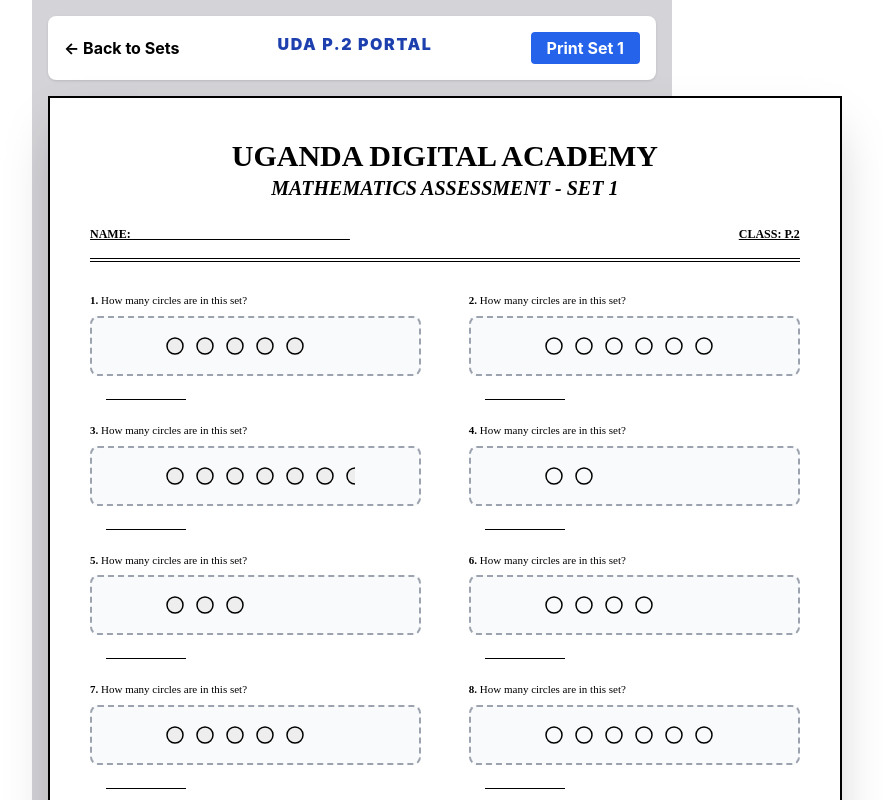
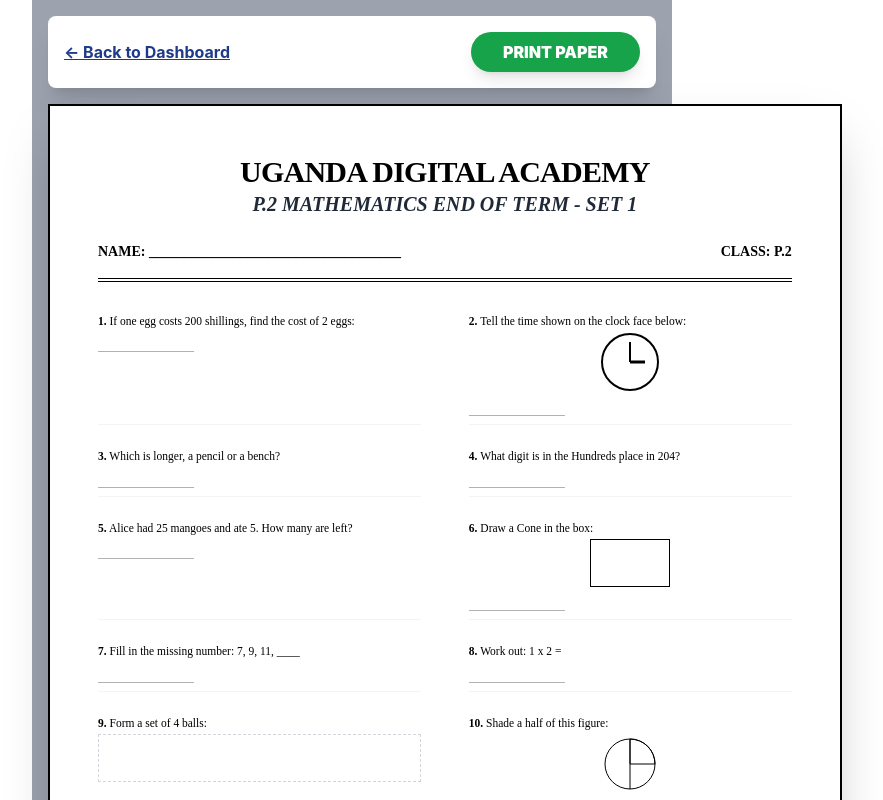
Before and after one commit to bwanking/asa, a React (Create React App) app: page /login in a window 1280 px wide. Both pictures are taken after a click on the button "SET 1". Shown: the top 800 px of the page, without its empty margins (288-1171 px from the left). Built offline with nearby package versions, Linux system fonts and the light colour scheme; the HTML template or start-up script is replaced by a standard one.

Commit message:
Update Login.jsx

```diff
--- a/src/pages/Login.jsx
+++ b/src/pages/Login.jsx
@@ -1,25 +1,31 @@
 import React, { useState } from 'react';
 
-// --- 1. DYNAMIC SVG LIBRARY (No images, keeps repo <500MB) ---
+// --- 1. DYNAMIC SVG LIBRARY (P2 Visual Aids) ---
 const MathSVG = {
-  SetObjects: ({ count, seed }) => (
-    <div className="flex justify-center border-2 border-dashed border-gray-400 p-2 my-2 rounded-lg bg-gray-50">
-      <svg width="200" height="40" viewBox="0 0 200 40">
+  SetObjects: ({ count, type }) => (
+    <div className="flex justify-center border-2 border-dotted border-gray-400 p-2 my-1 rounded bg-gray-50">
+      <svg width="160" height="40" viewBox="0 0 160 40">
         {Array.from({ length: count }).map((_, i) => (
-          <circle key={i} cx={20 + i * 30} cy="20" r={8} stroke="black" fill={seed % 2 === 0 ? "none" : "#eee"} strokeWidth="1.5" />
+          type === 'star' ?
+          <polygon key={i} points={`${15+i*25},5 ${18+i*25},15 ${28+i*25},15 ${20+i*25},22 ${23+i*25},32 ${15+i*25},25 ${7+i*25},32 ${10+i*25},22 ${2+i*25},15 ${12+i*25},15`} fill="none" stroke="black" /> :
+          <circle key={i} cx={15 + i * 25} cy="20" r="10" stroke="black" fill="none" />
         ))}
       </svg>
     </div>
   ),
-  Abacus: ({ value }) => (
-    <svg width="80" height="60" className="mx-auto my-1">
-      <line x1="20" y1="5" x2="20" y2="50" stroke="black" strokeWidth="2"/>
-      <line x1="40" y1="5" x2="40" y2="50" stroke="black" strokeWidth="2"/>
-      <line x1="60" y1="5" x2="60" y2="50" stroke="black" strokeWidth="2"/>
-      <rect x="5" y="50" width="70" height="6" fill="#000"/>
-      {Array.from({ length: value }).map((_, i) => (
-        <ellipse key={i} cx="60" cy={45 - i * 5} rx="6" ry="2.5" fill="white" stroke="black" />
-      ))}
+  Fraction: ({ part, total }) => (
+    <svg width="60" height="60" className="mx-auto my-1">
+      <circle cx="30" cy="30" r="25" stroke="black" fill="none" />
+      <line x1="30" y1="5" x2="30" y2="55" stroke="black" />
+      {total > 2 && <line x1="5" y1="30" x2="55" y2="30" stroke="black" />}
+      <path d="M30,30 L30,5 A25,25 0 0,1 55,30 Z" fill={part > 0 ? "#ccc" : "none"} stroke="black" />
+    </svg>
+  ),
+  Clock: ({ hr, min }) => (
+    <svg width="60" height="60" className="mx-auto my-1">
+      <circle cx="30" cy="30" r="28" stroke="black" fill="none" strokeWidth="2" />
+      <line x1="30" y1="30" x2="30" y2="10" stroke="black" strokeWidth="2" /> {/* Min hand */}
+      <line x1="30" y1="30" x2="45" y2="30" stroke="black" strokeWidth="3" /> {/* Hour hand */}
     </svg>
   )
 };
@@ -27,48 +33,59 @@
 const UgandaDigitalAcademy = () => {
   const [selectedSet, setSelectedSet] = useState(null);
 
-  // --- 2. THE UNIQUE CONTENT ENGINE ---
   const generateUniqueSet = (setId) => {
     let paperQuestions = [];
-
-    // This creates a unique "starting point" for every set
-    // Set 1 starts at 50, Set 2 starts at 100, Set 3 at 150...
-    const setBase = setId * 50;
+    const setBase = setId * 100; // Large jump to ensure variety
 
     for (let i = 1; i <= 50; i++) {
-      const qId = setBase + i; // This number is unique across all 5,000 questions
+      const qId = setBase + i;
       let q = { num: i, text: "", art: null };
 
-      // Distribute topics across the 50 questions
-      if (i <= 10) { // TOPIC: SETS
-        const count = (qId % 6) + 2;
-        q.text = `How many circles are in this set?`;
-        q.art = <MathSVG.SetObjects count={count} seed={qId} />;
-      }
-      else if (i <= 20) { // TOPIC: NUMBERS
-        if (i % 4 === 0) {
-          const val = (qId % 9) + 1;
-          q.text = `What digit is on the ones rod?`;
-          q.art = <MathSVG.Abacus value={val} />;
-        } else {
-          const num = 100 + (qId % 700) + (i * 2);
-          q.text = `Write ${num} in number names:`;
-        }
-      }
-      else if (i <= 40) { // TOPIC: OPERATIONS
-        const n1 = 20 + (qId % 50) + i;
-        const n2 = 5 + (qId % 15);
-        if (i % 2 === 0) {
-          q.text = `Work out: ${n1} + ${n2} =`;
-        } else {
-          q.text = `Find the difference: ${n1 + 10} - ${n2} =`;
-        }
-      }
-      else { // TOPIC: GEOMETRY & MEASUREMENT
-        const items = ["Rectangle", "Triangle", "Square", "Kite", "Pot", "Tree", "Cup"];
-        const pick = items[qId % items.length];
-        q.text = `Draw a ${pick} in the box below:`;
-        q.art = <div className="h-16 w-24 border border-black border-dotted mx-auto my-2"></div>;
+      // ROLLING TOPIC LOGIC - Each set will feel different
+      const topicSelector = (i + setId) % 10;
+
+      switch(topicSelector) {
+        case 0: // SETS
+          const cnt = (qId % 4) + 3;
+          q.text = `Form a set of ${cnt} ${qId % 2 === 0 ? 'cups' : 'balls'}:`;
+          q.art = <div className="h-12 w-full border border-dashed border-gray-300 mt-1"></div>;
+          break;
+        case 1: // FRACTIONS
+          q.text = `Shade a ${qId % 2 === 0 ? 'half' : 'quarter'} of this figure:`;
+          q.art = <MathSVG.Fraction part={0} total={qId % 2 === 0 ? 2 : 4} />;
+          break;
+        case 2: // MONEY (UGX)
+          const price = (qId % 5 + 1) * 100;
+          q.text = `If one egg costs ${price} shillings, find the cost of 2 eggs:`;
+          break;
+        case 3: // TIME
+          q.text = `Tell the time shown on the clock face below:`;
+          q.art = <MathSVG.Clock />;
+          break;
+        case 4: // MEASUREMENT (Weight/Length)
+          const items = ["ruler", "pencil", "bench"];
+          q.text = `Which is longer, a ${items[qId % 3]} or a ${items[(qId+1)%3]}?`;
+          break;
+        case 5: // PLACE VALUE
+          const num = 100 + (qId % 800);
+          q.text = `What digit is in the ${qId % 2 === 0 ? 'Hundreds' : 'Tens'} place in ${num}?`;
+          break;
+        case 6: // WORD PROBLEMS (Addition/Subtraction)
+          const names = ["Musa", "Alice", "Okello", "Babirye"];
+          const fruit = ["mangoes", "oranges", "apples"];
+          q.text = `${names[qId%4]} had ${20 + qId%10} ${fruit[qId%3]} and ate ${5 + qId%5}. How many are left?`;
+          break;
+        case 7: // GEOMETRY
+          const shapes = ["Square", "Cylinder", "Cone", "Circle"];
+          q.text = `Draw a ${shapes[qId % 4]} in the box:`;
+          q.art = <div className="h-12 w-20 border border-black mx-auto mt-1"></div>;
+          break;
+        case 8: // PATTERNS
+          const start = qId % 10;
+          q.text = `Fill in the missing number: ${start}, ${start+2}, ${start+4}, ____`;
+          break;
+        default: // MENTAL MATH
+          q.text = `Work out: ${(qId % 12) + 1} x 2 =`;
       }
       paperQuestions.push(q);
     }
@@ -77,18 +94,14 @@
 
   if (selectedSet === null) {
     return (
-      <div className="p-10 bg-gray-100 min-h-screen">
+      <div className="p-10 bg-blue-50 min-h-screen font-sans">
         <header className="text-center mb-10">
-          <h1 className="text-4xl font-black text-blue-900">UGANDA DIGITAL ACADEMY</h1>
-          <p className="text-lg font-bold text-gray-600">P.2 MATHEMATICS - 100 UNIQUE SETS</p>
+          <h1 className="text-5xl font-black text-blue-900 drop-shadow-md">UGANDA DIGITAL ACADEMY</h1>
+          <p className="text-xl font-bold text-blue-700 mt-2">P.2 Mathematics Curriculum Bank</p>
         </header>
-        <div className="grid grid-cols-2 sm:grid-cols-5 lg:grid-cols-10 gap-3 max-w-6xl mx-auto">
+        <div className="grid grid-cols-2 sm:grid-cols-5 lg:grid-cols-10 gap-4 max-w-6xl mx-auto">
           {Array.from({ length: 100 }, (_, i) => (
-            <button
-              key={i + 1}
-              onClick={() => setSelectedSet(i + 1)}
-              className="p-4 bg-white border-2 border-blue-800 rounded-lg hover:bg-blue-800 hover:text-white font-bold transition-all shadow"
-            >
+            <button key={i+1} onClick={() => setSelectedSet(i+1)} className="p-4 bg-white border-2 border-blue-900 rounded-xl hover:bg-blue-900 hover:text-white font-black transition-all shadow-lg transform hover:scale-105">
               SET {i + 1}
             </button>
           ))}
@@ -100,18 +113,17 @@
   const questions = generateUniqueSet(selectedSet);
 
   return (
-    <div className="min-h-screen bg-zinc-300 p-4">
-      <div className="no-print mb-4 flex justify-between max-w-[210mm] mx-auto bg-white p-4 rounded-lg shadow">
-        <button onClick={() => setSelectedSet(null)} className="font-bold">← Back to Sets</button>
-        <span className="font-black text-blue-800 tracking-widest">UDA P.2 PORTAL</span>
-        <button onClick={() => window.print()} className="bg-blue-600 text-white px-4 py-1 rounded font-bold">Print Set {selectedSet}</button>
+    <div className="min-h-screen bg-gray-400 p-4">
+      <div className="no-print mb-4 flex justify-between max-w-[210mm] mx-auto bg-white p-4 rounded-lg shadow-xl">
+        <button onClick={() => setSelectedSet(null)} className="font-bold text-blue-900 underline">← Back to Dashboard</button>
+        <button onClick={() => window.print()} className="bg-green-600 text-white px-8 py-2 rounded-full font-black shadow-lg hover:bg-green-700">PRINT PAPER</button>
       </div>
 
-      <div className="paper bg-white p-10 mx-auto w-[210mm] min-h-[297mm] shadow-2xl border-2 border-black">
+      <div className="paper bg-white p-12 mx-auto w-[210mm] min-h-[297mm] shadow-2xl border-2 border-black relative">
         <div className="text-center border-b-4 border-double border-black pb-4 mb-8">
-          <h1 className="text-3xl font-black">UGANDA DIGITAL ACADEMY</h1>
-          <h2 className="text-xl font-bold italic">MATHEMATICS ASSESSMENT - SET {selectedSet}</h2>
-          <div className="flex justify-between mt-6 text-xs font-bold underline">
+          <h1 className="text-3xl font-black tracking-tight">UGANDA DIGITAL ACADEMY</h1>
+          <h2 className="text-xl font-bold italic text-gray-800">P.2 MATHEMATICS END OF TERM - SET {selectedSet}</h2>
+          <div className="flex justify-between mt-6 text-sm font-bold">
             <span>NAME: ____________________________________</span>
             <span>CLASS: P.2</span>
           </div>
@@ -119,16 +131,16 @@
 
         <div className="grid grid-cols-2 gap-x-12 gap-y-6">
           {questions.map((q) => (
-            <div key={q.num} className="text-[11px] leading-tight">
+            <div key={q.num} className="text-[11.5px] leading-tight border-b border-gray-100 pb-2">
               <p><span className="font-bold">{q.num}.</span> {q.text}</p>
               {q.art}
-              <div className="mt-2 border-b border-black w-20 h-4 ml-4"></div>
+              <div className="mt-2 border-b border-black w-24 h-4 opacity-30"></div>
             </div>
           ))}
         </div>
 
-        <div className="mt-8 text-center text-[10px] font-bold border-t pt-2 italic">
-          Generated via Uganda Digital Academy AI Engine (Standard Curriculum)
+        <div className="absolute bottom-8 left-0 right-0 text-center text-[10px] font-bold opacity-40">
+          © 2026 UGANDA DIGITAL ACADEMY - ALL RIGHTS RESERVED
         </div>
       </div>
 
@@ -136,8 +148,9 @@
         @media print {
           .no-print { display: none !important; }
           .paper { border: none !important; box-shadow: none !important; margin: 0 !important; width: 100% !important; }
+          body { background: white !important; }
         }
-        .paper { font-family: 'Times New Roman', serif; }
+        .paper { font-family: 'Times New Roman', Times, serif; }
       `}</style>
     </div>
   );
```
